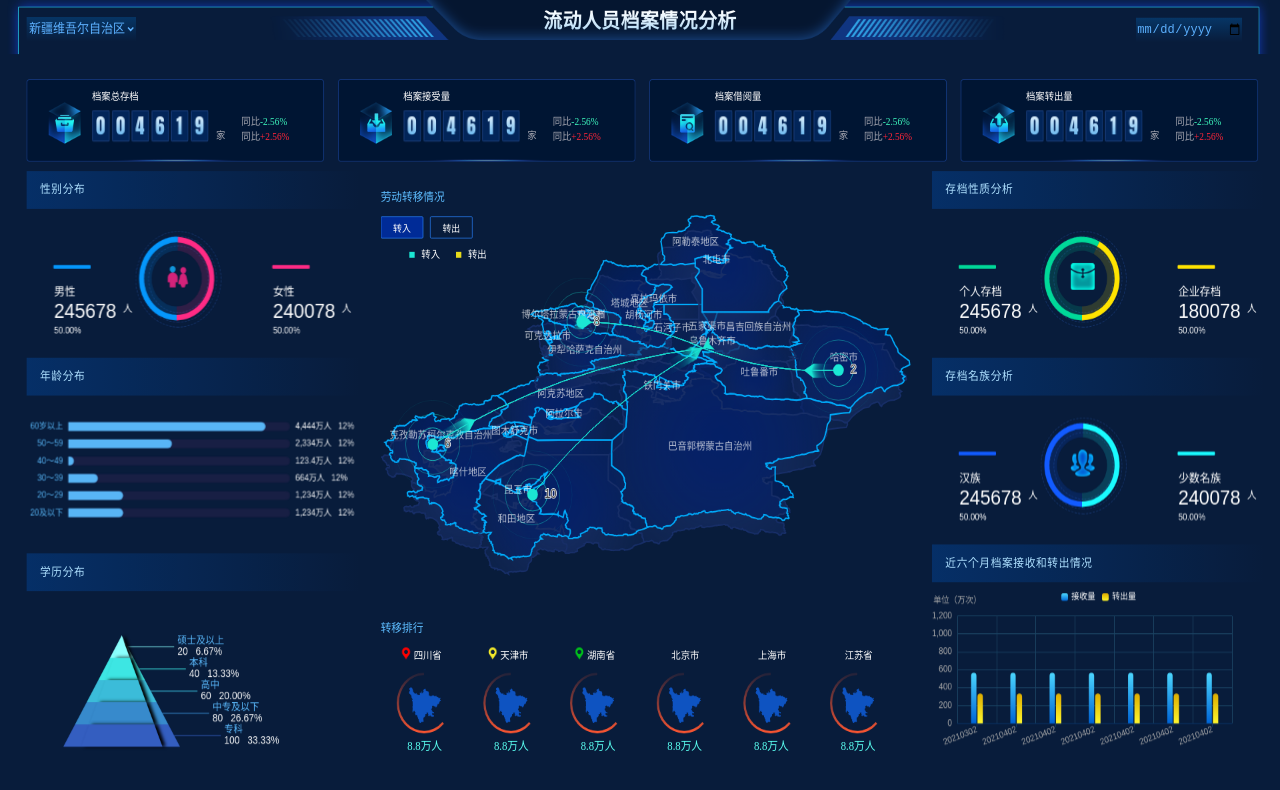
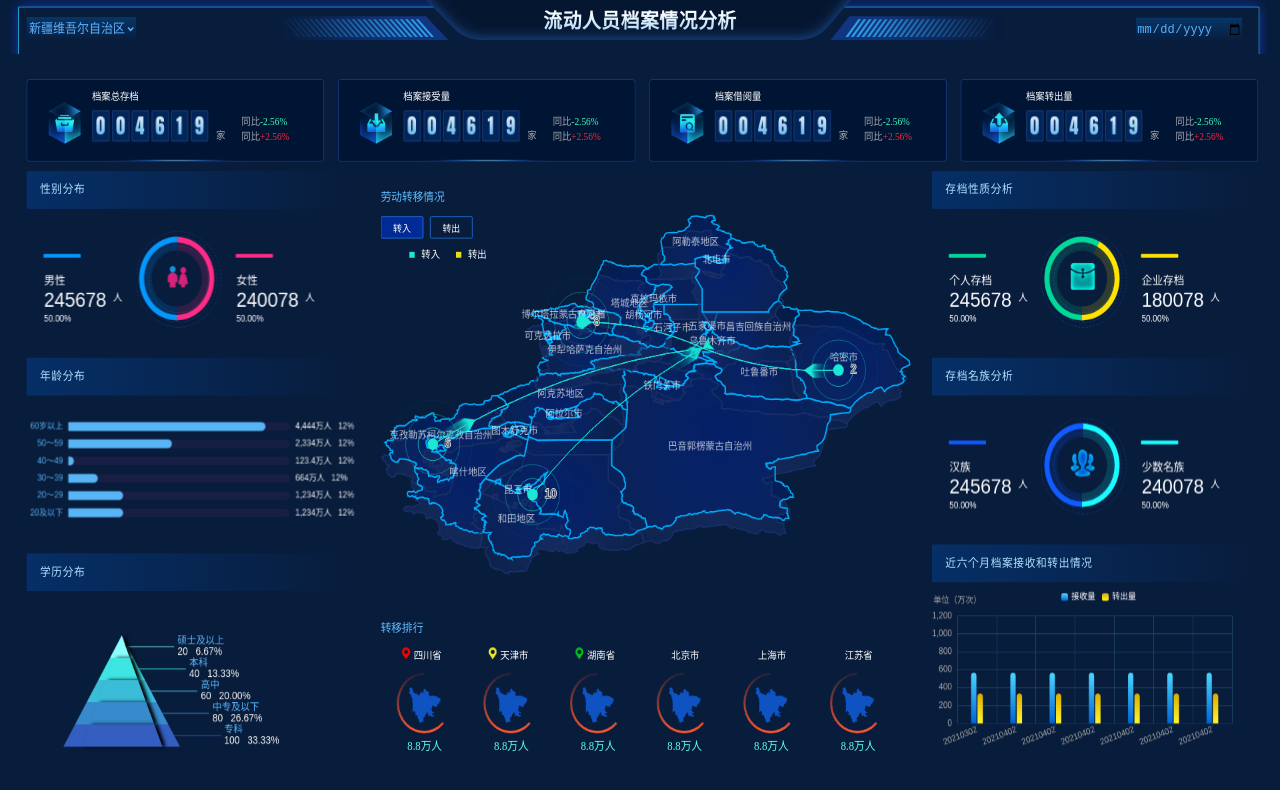
Before and after one commit to mangogi/dplx03, a Vue app: page /flowTalents in a window 1280 px wide. Shown: the top 790 px of the page. Built offline with nearby package versions, Linux system fonts and the light colour scheme.

Commit message:
fix: 修改了bug

```diff
--- a/src/App.vue
+++ b/src/App.vue
@@ -13,6 +13,7 @@ export default {
 <style>
 #app {
   width: 100%;
+  height: 100%;
   /* height: 1080px; */
 }
 </style>
--- a/src/views/ flowTalents/charts/pie.vue
+++ b/src/views/ flowTalents/charts/pie.vue
@@ -53,15 +53,15 @@ export default {
   mounted() {
     this.setPie()
   },
-  // watch: {
-  //   pieData: {
-  //     handler(val, oldVal) {
-  //       if (val) {
-  //         this.getOption()
-  //       }
-  //     },
-  //   },
-  // },
+  watch: {
+    pieData: {
+      handler(val, oldVal) {
+        if (val) {
+          this.getOption()
+        }
+      },
+    },
+  },
   methods: {
     /**
      * @description 设置option
@@ -98,10 +98,10 @@ export default {
         },
         legend: {
           show: true,
-          top: '-10%',
-          left: '7%',
+          top: '-18%',
+          left: '4%',
           orient: 'horizontal',
-          itemGap: 210,
+          itemGap: 170,
           itemWidth: 56,
           itemHeight: 5,
           textStyle: {
@@ -109,9 +109,12 @@ export default {
           },
           align: 'left',
           formatter: params => {
-            let pieDataReverse = pieData.reverse()
+            let data = Object.assign([],pieData)
+            let pieDataReverse = data.reverse()
+            console.log('pie',pieDataReverse)
             for (let i = 0; i < pieDataReverse.length; i++) {
               if (pieDataReverse[i].name === params) {
+                console.log('param',params)
                 return (
                   '\n\n\n\n\n\n\n\n\n' +
                   '{sex|' +
--- a/src/views/fee/charts/listBox.vue
+++ b/src/views/fee/charts/listBox.vue
@@ -11,7 +11,7 @@
         }}</span>
       </div>
     </div>
-    <div class="split_line" v-show="showLine"></div>
+    <div class="split_line" v-show="showLine !== 6"></div>
   </div>
 </template>
 
@@ -40,8 +40,8 @@ export default {
       default: '01_70',
     },
     showLine: {
-      type: Boolean,
-      default: true,
+      type: Number,
+      // default: 0,
     },
   },
   data() {
--- a/src/views/fee/charts/pieChart.vue
+++ b/src/views/fee/charts/pieChart.vue
@@ -47,14 +47,18 @@ export default {
     },
   },
   data() {
-    return {
-    }
+    return {}
   },
   watch: {
     pieData: {
       handler(val, oldval) {
         if (val) {
-          this.getChartOption()
+          // 深拷贝 如果使用浅拷贝 piedata会一直改变 触发watch监听导致死循环
+          let data = Object.assign([], val)
+          data.sort((a, b) => {
+            return b.value - a.value
+          })
+          this.getChartOption(data)
         }
       },
     },
@@ -75,12 +79,16 @@ export default {
      */
     initCharts() {
       this.chart = this.$echarts.init(this.$refs.pie_chart)
-      this.getChartOption()
+      let data = this.pieData
+      data.sort((a, b) => {
+        return b.value - a.value
+      })
+      this.getChartOption(data)
     },
     /**
      * 设置option
      */
-    getChartOption() {
+    getChartOption(data) {
       let colorList = [
         {
           type: 'linear',
@@ -193,9 +201,12 @@ export default {
         },
       ]
       let colorLine = ['#71808f', '#71808f', '#71808f', '#71808f', '#71808f']
-      let data = this.pieData.sort((a, b) => {
-        return b.value - a.value
-      })
+      // let data1 = val
+      // let data = []
+      // data = data1.sort((a, b) => {
+      //   return b.value - a.value
+      // })
+
       // 如果要设置线条不同颜色可以这样写，只有一个颜色就可以直接写在option内
       data.forEach((v, i) => {
         v.labelLine = {
--- a/src/views/fee/mainPage.vue
+++ b/src/views/fee/mainPage.vue
@@ -28,6 +28,7 @@
             :title="listData[index].title"
             :val="listData[index].val"
             :percent="listData[index].percent"
+            :showLine="index"
           ></list-box>
           <!-- <div class="split_line"></div> -->
         </div>
```
